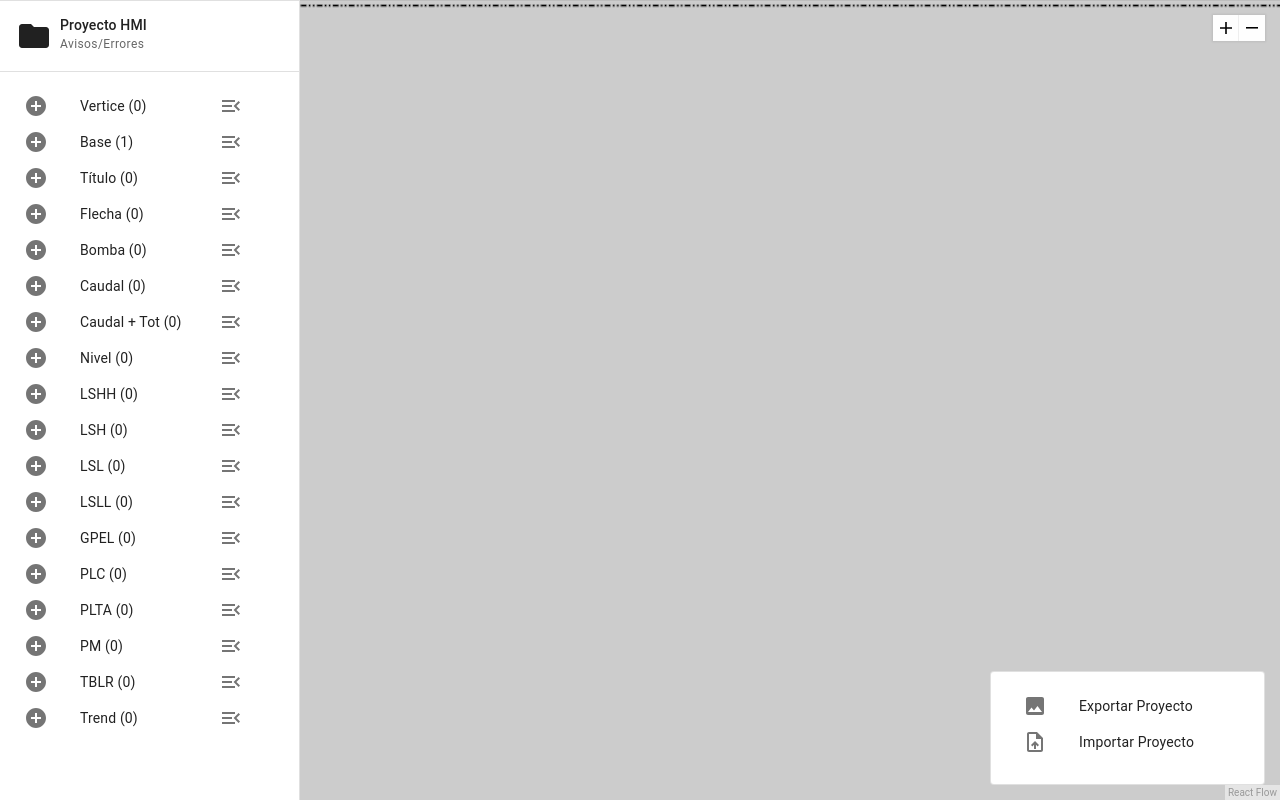
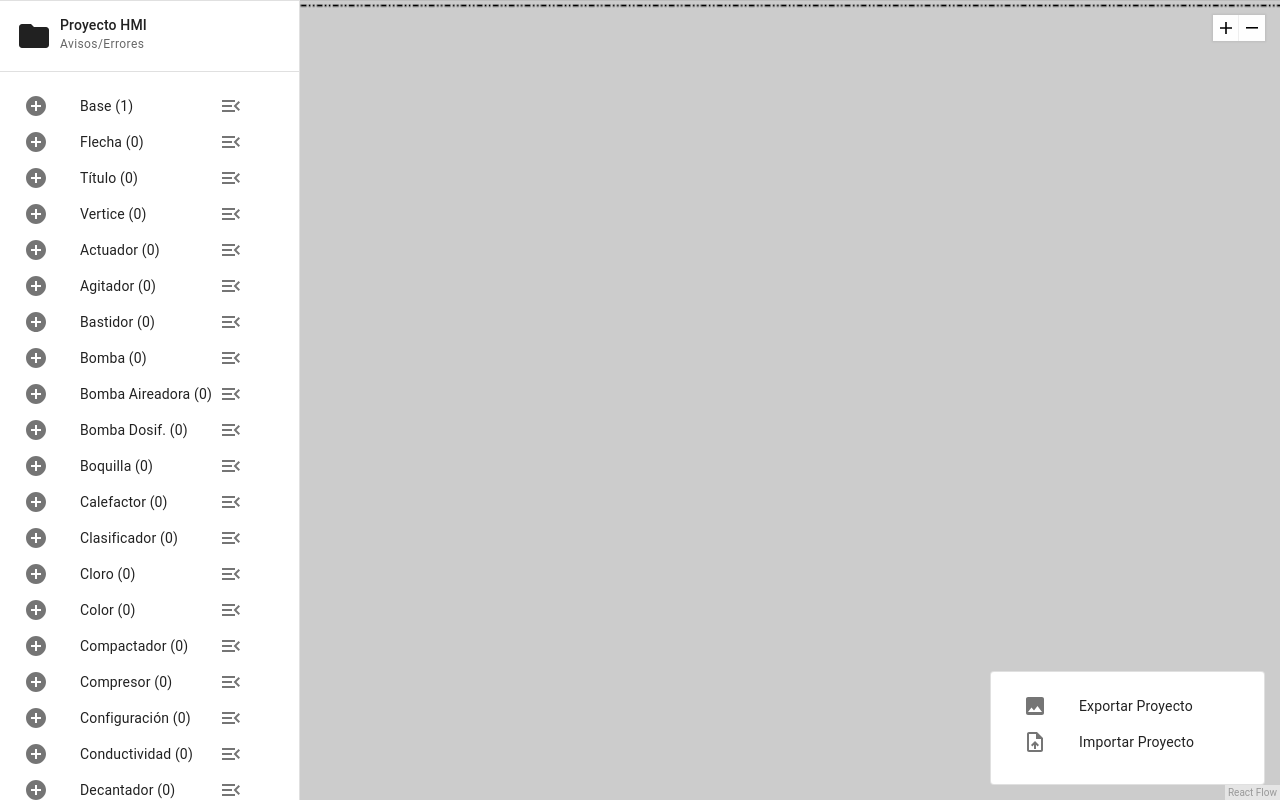
Before and after one commit to Kuuzou-cl/hmi-design-reactflow, a React (Create React App) app: page / in a window 1280 px wide. Built offline with nearby package versions, Linux system fonts and the light colour scheme.

Commit message:
object list

```diff
--- a/src/CustomComponents/MenuContent.tsx
+++ b/src/CustomComponents/MenuContent.tsx
@@ -55,24 +55,70 @@ export default function MenuContent({ addNode, deleteNode, changeNameNode, chang
   const [newText, setNewText] = useState<string>('');
 
   let mainListItems = [
-    { id: 1, text: NodesTextLengthDisplay('Vertice', 'vertice'), icon: <AddCircleIcon />, type: 'vertice', tagname: NodesTagNameDisplay('Vertice', 'vertice') },
-    { id: 2, text: NodesTextLengthDisplay('Base', 'base'), icon: <AddCircleIcon />, type: 'base', tagname: NodesTagNameDisplay('Base', 'base') },
+    /** Objetos sistema */
+    { id: 1, text: NodesTextLengthDisplay('Base', 'base'), icon: <AddCircleIcon />, type: 'base', tagname: NodesTagNameDisplay('Base', 'base') },
+    { id: 2, text: NodesTextLengthDisplay('Flecha', 'arrow'), icon: <AddCircleIcon />, type: 'arrow', tagname: NodesTagNameDisplay('Arrow', 'arrow') },
     { id: 3, text: NodesTextLengthDisplay('Título', 'title'), icon: <AddCircleIcon />, type: 'title', tagname: NodesTagNameDisplay('Title', 'title') },
-    { id: 4, text: NodesTextLengthDisplay('Flecha', 'arrow'), icon: <AddCircleIcon />, type: 'arrow', tagname: NodesTagNameDisplay('Arrow', 'arrow') },
-    { id: 5, text: NodesTextLengthDisplay('Bomba', 'bomb'), icon: <AddCircleIcon />, type: 'bomb', tagname: NodesTagNameDisplay('BOMB', 'bomb') },
-    { id: 6, text: NodesTextLengthDisplay('Caudal', 'flow'), icon: <AddCircleIcon />, type: 'flow', tagname: NodesTagNameDisplay('FIT', 'flow') },
-    { id: 7, text: NodesTextLengthDisplay('Caudal + Tot', 'flow_tot'), icon: <AddCircleIcon />, type: 'flow_tot', tagname: NodesTagNameDisplay('FIT', 'flow_tot') },
-    { id: 8, text: NodesTextLengthDisplay('Nivel', 'level'), icon: <AddCircleIcon />, type: 'level', tagname: NodesTagNameDisplay('LIT', 'level') },
-    { id: 9, text: NodesTextLengthDisplay('LSHH', 'lshh'), icon: <AddCircleIcon />, type: 'lshh', tagname: NodesTagNameDisplay('LSHH', 'lshh') },
-    { id: 10, text: NodesTextLengthDisplay('LSH', 'lsh'), icon: <AddCircleIcon />, type: 'lsh', tagname: NodesTagNameDisplay('LSH', 'lsh') },
-    { id: 11, text: NodesTextLengthDisplay('LSL', 'lsl'), icon: <AddCircleIcon />, type: 'lsl', tagname: NodesTagNameDisplay('LSL', 'lsl') },
-    { id: 12, text: NodesTextLengthDisplay('LSLL', 'lsll'), icon: <AddCircleIcon />, type: 'lsll', tagname: NodesTagNameDisplay('LSLL', 'lsll') },
-    { id: 13, text: NodesTextLengthDisplay('GPEL', 'gpel'), icon: <AddCircleIcon />, type: 'gpel', tagname: NodesTagNameDisplay('GPEL', 'gpel') },
-    { id: 14, text: NodesTextLengthDisplay('PLC', 'plc'), icon: <AddCircleIcon />, type: 'plc', tagname: NodesTagNameDisplay('PLC', 'plc') },
-    { id: 15, text: NodesTextLengthDisplay('PLTA', 'plta'), icon: <AddCircleIcon />, type: 'plta', tagname: NodesTagNameDisplay('PLTA', 'plta') },
-    { id: 16, text: NodesTextLengthDisplay('PM', 'pm'), icon: <AddCircleIcon />, type: 'pm', tagname: NodesTagNameDisplay('PM', 'pm') },
-    { id: 17, text: NodesTextLengthDisplay('TBLR', 'tblr'), icon: <AddCircleIcon />, type: 'tblr', tagname: NodesTagNameDisplay('TBLR', 'tblr') },
-    { id: 18, text: NodesTextLengthDisplay('Trend', 'trend'), icon: <AddCircleIcon />, type: 'trend', tagname: NodesTagNameDisplay('Trend', 'trend') },
+    { id: 4, text: NodesTextLengthDisplay('Vertice', 'vertice'), icon: <AddCircleIcon />, type: 'vertice', tagname: NodesTagNameDisplay('Vertice', 'vertice') },
+    /** Objetos planta */
+    { id: 5, text: NodesTextLengthDisplay('Actuador', 'flow'), icon: <AddCircleIcon />, type: 'flow', tagname: NodesTagNameDisplay('FIT', 'flow') },
+    { id: 6, text: NodesTextLengthDisplay('Agitador', 'flow'), icon: <AddCircleIcon />, type: 'flow', tagname: NodesTagNameDisplay('FIT', 'flow') },
+    { id: 7, text: NodesTextLengthDisplay('Bastidor', 'flow'), icon: <AddCircleIcon />, type: 'flow', tagname: NodesTagNameDisplay('FIT', 'flow') },
+    { id: 8, text: NodesTextLengthDisplay('Bomba', 'bomb'), icon: <AddCircleIcon />, type: 'bomb', tagname: NodesTagNameDisplay('BOMB', 'bomb') },
+    { id: 9, text: NodesTextLengthDisplay('Bomba Aireadora', 'bomb'), icon: <AddCircleIcon />, type: 'bomb', tagname: NodesTagNameDisplay('BOMB', 'bomb') },
+    { id: 10, text: NodesTextLengthDisplay('Bomba Dosif.', 'bomb'), icon: <AddCircleIcon />, type: 'bomb', tagname: NodesTagNameDisplay('BOMB', 'bomb') },
+    { id: 11, text: NodesTextLengthDisplay('Boquilla', 'bomb'), icon: <AddCircleIcon />, type: 'bomb', tagname: NodesTagNameDisplay('BOMB', 'bomb') },
+    { id: 12, text: NodesTextLengthDisplay('Calefactor', 'bomb'), icon: <AddCircleIcon />, type: 'bomb', tagname: NodesTagNameDisplay('BOMB', 'bomb') },
+    { id: 13, text: NodesTextLengthDisplay('Clasificador', 'bomb'), icon: <AddCircleIcon />, type: 'bomb', tagname: NodesTagNameDisplay('BOMB', 'bomb') },
+    { id: 14, text: NodesTextLengthDisplay('Cloro', 'bomb'), icon: <AddCircleIcon />, type: 'bomb', tagname: NodesTagNameDisplay('BOMB', 'bomb') },
+    { id: 15, text: NodesTextLengthDisplay('Color', 'bomb'), icon: <AddCircleIcon />, type: 'bomb', tagname: NodesTagNameDisplay('BOMB', 'bomb') },
+    { id: 16, text: NodesTextLengthDisplay('Compactador', 'bomb'), icon: <AddCircleIcon />, type: 'bomb', tagname: NodesTagNameDisplay('BOMB', 'bomb') },
+    { id: 17, text: NodesTextLengthDisplay('Compresor', 'bomb'), icon: <AddCircleIcon />, type: 'bomb', tagname: NodesTagNameDisplay('BOMB', 'bomb') },
+    { id: 18, text: NodesTextLengthDisplay('Configuración', 'bomb'), icon: <AddCircleIcon />, type: 'bomb', tagname: NodesTagNameDisplay('BOMB', 'bomb') },
+    { id: 19, text: NodesTextLengthDisplay('Conductividad', 'bomb'), icon: <AddCircleIcon />, type: 'bomb', tagname: NodesTagNameDisplay('BOMB', 'bomb') },
+    { id: 20, text: NodesTextLengthDisplay('Decantador', 'bomb'), icon: <AddCircleIcon />, type: 'bomb', tagname: NodesTagNameDisplay('BOMB', 'bomb') },
+    { id: 21, text: NodesTextLengthDisplay('Desarenador', 'bomb'), icon: <AddCircleIcon />, type: 'bomb', tagname: NodesTagNameDisplay('BOMB', 'bomb') },
+    { id: 22, text: NodesTextLengthDisplay('Dosif. Volumétrico', 'bomb'), icon: <AddCircleIcon />, type: 'bomb', tagname: NodesTagNameDisplay('BOMB', 'bomb') },
+    { id: 23, text: NodesTextLengthDisplay('Extractor', 'bomb'), icon: <AddCircleIcon />, type: 'bomb', tagname: NodesTagNameDisplay('BOMB', 'bomb') },
+    { id: 24, text: NodesTextLengthDisplay('Filtro', 'bomb'), icon: <AddCircleIcon />, type: 'bomb', tagname: NodesTagNameDisplay('BOMB', 'bomb') },
+    { id: 25, text: NodesTextLengthDisplay('Flujo', 'flow'), icon: <AddCircleIcon />, type: 'flow', tagname: NodesTagNameDisplay('FIT', 'flow') },
+    { id: 26, text: NodesTextLengthDisplay('Flujo totalizado', 'flow_tot'), icon: <AddCircleIcon />, type: 'flow_tot', tagname: NodesTagNameDisplay('FIT', 'flow_tot') },
+    { id: 27, text: NodesTextLengthDisplay('Fluor', 'flow'), icon: <AddCircleIcon />, type: 'flow', tagname: NodesTagNameDisplay('FIT', 'flow') },
+    { id: 28, text: NodesTextLengthDisplay('Generador', 'gpel'), icon: <AddCircleIcon />, type: 'gpel', tagname: NodesTagNameDisplay('GPEL', 'gpel') },
+    { id: 29, text: NodesTextLengthDisplay('Hidrocarburo', 'flow'), icon: <AddCircleIcon />, type: 'flow', tagname: NodesTagNameDisplay('FIT', 'flow') },
+    { id: 30, text: NodesTextLengthDisplay('Motor', 'flow'), icon: <AddCircleIcon />, type: 'flow', tagname: NodesTagNameDisplay('FIT', 'flow') },
+    { id: 31, text: NodesTextLengthDisplay('Nivel', 'level'), icon: <AddCircleIcon />, type: 'level', tagname: NodesTagNameDisplay('LIT', 'level') },
+    { id: 32, text: NodesTextLengthDisplay('Nivel Pera HH', 'lshh'), icon: <AddCircleIcon />, type: 'lshh', tagname: NodesTagNameDisplay('LSHH', 'lshh') },
+    { id: 33, text: NodesTextLengthDisplay('Nivel Pera H', 'lsh'), icon: <AddCircleIcon />, type: 'lsh', tagname: NodesTagNameDisplay('LSH', 'lsh') },
+    { id: 34, text: NodesTextLengthDisplay('Nivel Pera L', 'lsl'), icon: <AddCircleIcon />, type: 'lsl', tagname: NodesTagNameDisplay('LSL', 'lsl') },
+    { id: 35, text: NodesTextLengthDisplay('Nivel Pera LL', 'lsll'), icon: <AddCircleIcon />, type: 'lsll', tagname: NodesTagNameDisplay('LSLL', 'lsll') },
+    { id: 36, text: NodesTextLengthDisplay('Oxigeno', 'flow'), icon: <AddCircleIcon />, type: 'flow', tagname: NodesTagNameDisplay('FIT', 'flow') },
+    { id: 37, text: NodesTextLengthDisplay('PH', 'flow'), icon: <AddCircleIcon />, type: 'flow', tagname: NodesTagNameDisplay('FIT', 'flow') },
+    { id: 38, text: NodesTextLengthDisplay('Paleta', 'flow'), icon: <AddCircleIcon />, type: 'flow', tagname: NodesTagNameDisplay('FIT', 'flow') },
+    { id: 39, text: NodesTextLengthDisplay('Planta General', 'plta'), icon: <AddCircleIcon />, type: 'plta', tagname: NodesTagNameDisplay('PLTA', 'plta') },
+    { id: 40, text: NodesTextLengthDisplay('PLC', 'plc'), icon: <AddCircleIcon />, type: 'plc', tagname: NodesTagNameDisplay('PLC', 'plc') },
+    { id: 41, text: NodesTextLengthDisplay('PM', 'pm'), icon: <AddCircleIcon />, type: 'pm', tagname: NodesTagNameDisplay('PM', 'pm') },
+    { id: 42, text: NodesTextLengthDisplay('Potencial de Oxidación', 'flow'), icon: <AddCircleIcon />, type: 'flow', tagname: NodesTagNameDisplay('FIT', 'flow') },
+    { id: 43, text: NodesTextLengthDisplay('Prensa', 'flow'), icon: <AddCircleIcon />, type: 'flow', tagname: NodesTagNameDisplay('FIT', 'flow') },
+    { id: 44, text: NodesTextLengthDisplay('PSH', 'flow'), icon: <AddCircleIcon />, type: 'flow', tagname: NodesTagNameDisplay('FIT', 'flow') },
+    { id: 45, text: NodesTextLengthDisplay('PSL', 'flow'), icon: <AddCircleIcon />, type: 'flow', tagname: NodesTagNameDisplay('FIT', 'flow') },
+    { id: 46, text: NodesTextLengthDisplay('Reja', 'flow'), icon: <AddCircleIcon />, type: 'flow', tagname: NodesTagNameDisplay('FIT', 'flow') },
+    { id: 47, text: NodesTextLengthDisplay('Sedimentador', 'flow'), icon: <AddCircleIcon />, type: 'flow', tagname: NodesTagNameDisplay('FIT', 'flow') },
+    { id: 48, text: NodesTextLengthDisplay('Solidos disueltos totales', 'flow'), icon: <AddCircleIcon />, type: 'flow', tagname: NodesTagNameDisplay('FIT', 'flow') },
+    { id: 49, text: NodesTextLengthDisplay('Solidos suspendidos totales', 'flow'), icon: <AddCircleIcon />, type: 'flow', tagname: NodesTagNameDisplay('FIT', 'flow') },
+    { id: 50, text: NodesTextLengthDisplay('Soplador', 'flow'), icon: <AddCircleIcon />, type: 'flow', tagname: NodesTagNameDisplay('FIT', 'flow') },
+    { id: 51, text: NodesTextLengthDisplay('Tablero', 'tblr'), icon: <AddCircleIcon />, type: 'tblr', tagname: NodesTagNameDisplay('TBLR', 'tblr') },
+    { id: 52, text: NodesTextLengthDisplay('Tamiz', 'flow'), icon: <AddCircleIcon />, type: 'flow', tagname: NodesTagNameDisplay('FIT', 'flow') },
+    { id: 53, text: NodesTextLengthDisplay('Tambor', 'flow'), icon: <AddCircleIcon />, type: 'flow', tagname: NodesTagNameDisplay('FIT', 'flow') },
+    { id: 54, text: NodesTextLengthDisplay('Temperatura', 'flow'), icon: <AddCircleIcon />, type: 'flow', tagname: NodesTagNameDisplay('FIT', 'flow') },
+    { id: 55, text: NodesTextLengthDisplay('Tornillo', 'flow'), icon: <AddCircleIcon />, type: 'flow', tagname: NodesTagNameDisplay('FIT', 'flow') },
+    { id: 56, text: NodesTextLengthDisplay('Trend', 'trend'), icon: <AddCircleIcon />, type: 'trend', tagname: NodesTagNameDisplay('Trend', 'trend') },
+    { id: 57, text: NodesTextLengthDisplay('Turbiedad', 'flow'), icon: <AddCircleIcon />, type: 'flow', tagname: NodesTagNameDisplay('FIT', 'flow') },
+    { id: 58, text: NodesTextLengthDisplay('UPS', 'trend'), icon: <AddCircleIcon />, type: 'trend', tagname: NodesTagNameDisplay('Trend', 'trend') },
+    { id: 59, text: NodesTextLengthDisplay('Válvula análoga', 'trend'), icon: <AddCircleIcon />, type: 'trend', tagname: NodesTagNameDisplay('Trend', 'trend') },
+    { id: 60, text: NodesTextLengthDisplay('Válvula discreta', 'trend'), icon: <AddCircleIcon />, type: 'trend', tagname: NodesTagNameDisplay('Trend', 'trend') },
+    { id: 61, text: NodesTextLengthDisplay('VDF', 'trend'), icon: <AddCircleIcon />, type: 'trend', tagname: NodesTagNameDisplay('Trend', 'trend') },
+    { id: 62, text: NodesTextLengthDisplay('Voltaje', 'trend'), icon: <AddCircleIcon />, type: 'trend', tagname: NodesTagNameDisplay('Trend', 'trend') },
   ];
 
   const handleToggle = (id) => {
```
Also changed, not shown: src/App.js (+61 -0 lines).
